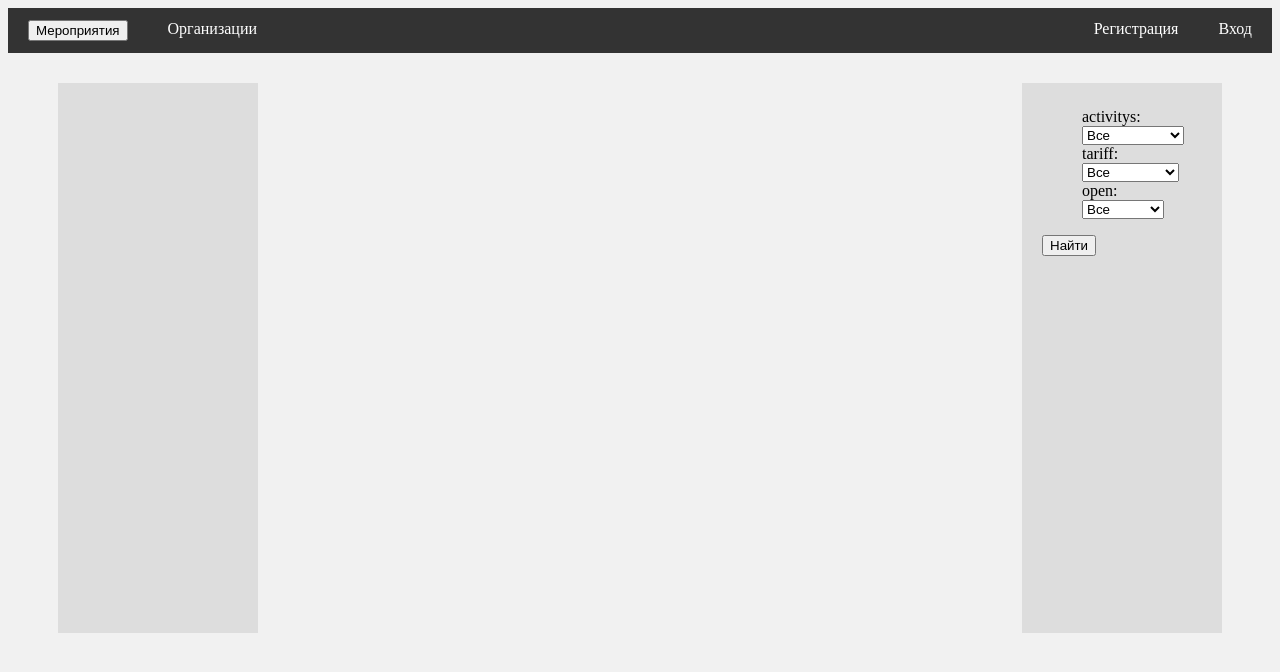
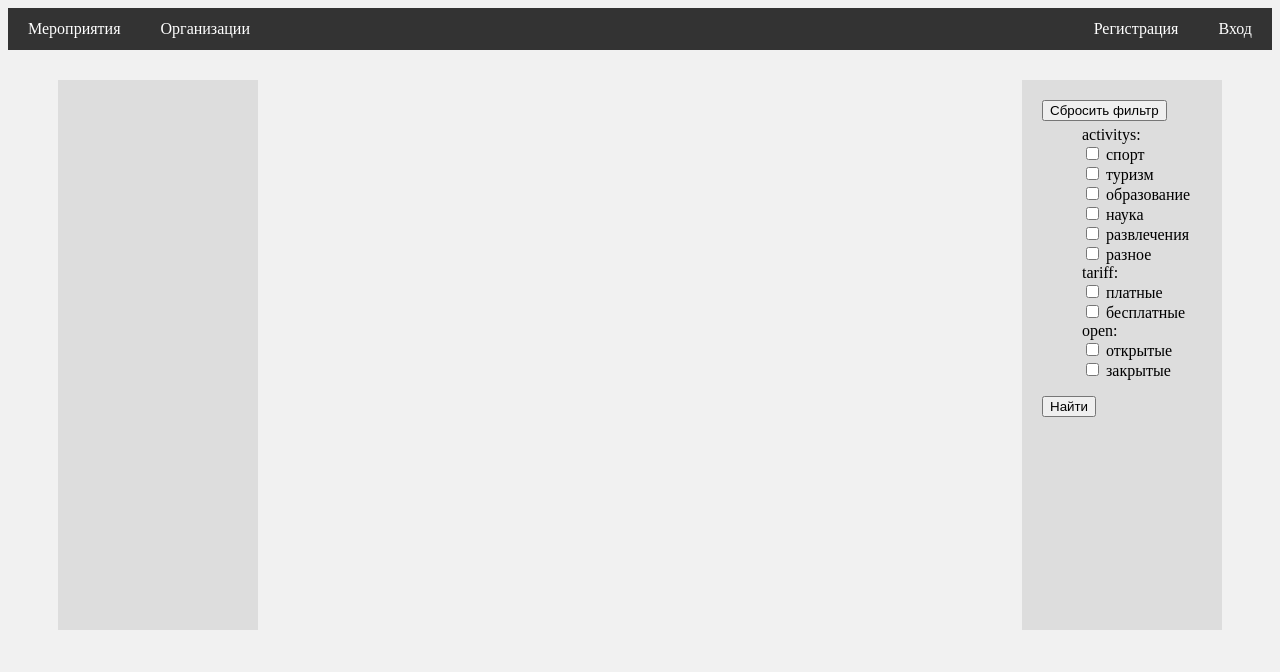
Before and after one commit to Drytimor/Recording, a Django app: page /events/ in a window 1280 px wide. Shown: the top 672 px of the page. Run offline with Django 4.2, Linux system fonts and the light colour scheme; data that the repository does not hold is empty.

Commit message:
Пагинация django

```diff
--- a/record/apis.py
+++ b/record/apis.py
@@ -9,12 +9,7 @@ from record.selectors.events import events_category
 
 class EventsListApi(APIView):
     class Pagination(LimitOffsetPagination):
-        default_limit = 1
-
-    class FilterSetSerializer(serializers.Serializer):
-        activitys = serializers.CharField()
-        tariff = serializers.CharField()
-        open = serializers.CharField()
+        pass
 
     class OutputSerializer(serializers.Serializer):
         organization__name = serializers.CharField()
@@ -31,8 +26,30 @@ class EventsListApi(APIView):
                                                decimal_places=2)
 
     def get(self, request):
-        filter_serializer = self.FilterSetSerializer(data=request.query_params)
-        filter_serializer.is_valid(raise_exception=True)
-        events = events_category(filters=filter_serializer.validated_data).qs
+        events = events_category()
+        return get_paginated_response(
+            pagination_class=self.Pagination,
+            serializer_class=self.OutputSerializer,
+            queryset=events,
+            request=request,
+            view=self
+        )
+
+    def post(self, request):
+        events = events_category(filters=request.data)
         data = self.OutputSerializer(events, many=True).data
         return Response(data)
+
+
+def get_paginated_response(*, pagination_class, serializer_class, queryset, request, view):
+    paginator = pagination_class()
+    page = paginator.paginate_queryset(queryset, request, view=view)
+    page_link = paginator.get_html_context().get('page_links')
+    if page is not None:
+        serializer = serializer_class(page, many=True)
+        response = paginator.get_paginated_response(serializer.data)
+        return paginator.get_paginated_response(serializer.data)
+
+    serializer = serializer_class(queryset, many=True)
+
+    return Response(data=serializer.data)
--- a/record/forms.py
+++ /dev/null
@@ -1 +0,0 @@
-from django import forms
--- a/record/selectors/events.py
+++ b/record/selectors/events.py
@@ -1,31 +1,25 @@
-from django_filters import FilterSet, ChoiceFilter
+from django_filters import FilterSet, MultipleChoiceFilter
 from record.models import Events, ActivitysChoices, PaymentTariffChoices, StatusOpeningChoices
 from django.forms import widgets
 
 
 class EventsCategoryFilter(FilterSet):
 
-    activitys = ChoiceFilter(field_name='organization__activitys__name',
-                             lookup_expr='exact',
-                             label='activitys',
-                             widget=widgets.Select,
-                             choices=ActivitysChoices.choices,
-                             empty_label='Все'
-                             )
-    tariff = ChoiceFilter(field_name='status_tariff',
-                          lookup_expr='exact',
-                          label='tariff',
-                          widget=widgets.Select,
-                          choices=PaymentTariffChoices.choices,
-                          empty_label='Все',
-                          )
-    open = ChoiceFilter(field_name='status_opening',
-                        lookup_expr='exact',
-                        label='open',
-                        widget=widgets.Select,
-                        choices=StatusOpeningChoices.choices,
-                        empty_label='Все',
-                        )
+    activitys = MultipleChoiceFilter(field_name='organization__activitys__name',
+                                     label='activitys',
+                                     widget=widgets.CheckboxSelectMultiple,
+                                     choices=ActivitysChoices.choices,
+                                     )
+    tariff = MultipleChoiceFilter(field_name='status_tariff',
+                                  label='tariff',
+                                  widget=widgets.CheckboxSelectMultiple,
+                                  choices=PaymentTariffChoices.choices,
+                                  )
+    open = MultipleChoiceFilter(field_name='status_opening',
+                                label='open',
+                                widget=widgets.CheckboxSelectMultiple,
+                                choices=StatusOpeningChoices.choices,
+                                )
 
     class Meta:
         model = Events
@@ -41,4 +35,4 @@ def events_category(filters=None) -> EventsCategoryFilter:
                                "quantity_clients", "price_event",
                                "organization__name",
                                )
-    return EventsCategoryFilter(filters, qs)
+    return EventsCategoryFilter(filters, qs).qs
--- a/record/static/record/events.js
+++ b/record/static/record/events.js
@@ -1,27 +1,64 @@
-async function getEvent() {
-    let div = await document.getElementById('central')
-    let url = 'http://127.0.0.1:10000/api/events'
-    let response = await fetch(url)
-    let data = await response.json()
+const URL = 'http://127.0.0.1:10000/api/events-list/'
+const RequestAllEvents = new Request(URL, {
+    method: "GET"
+})
 
-    for(let elem of data){
+document.addEventListener('DOMContentLoaded', RequestEventsAPI(RequestAllEvents))
+
+const GetAllEvents = document.querySelector('#all_events')
+GetAllEvents.addEventListener('click', () => {
+    RequestEventsAPI(RequestAllEvents)
+});
+
+
+const FilterForm = document.querySelector('#filter_form');
+FilterForm.addEventListener('submit', (e) => {
+    e.preventDefault();
+    const RequestFilterEvents = new Request(URL, {
+        method: "POST",
+        body: new FormData(FilterForm)
+    })
+    RequestEventsAPI(RequestFilterEvents)
+});
+
+
+async function RequestEventsAPI(request) {
+    let response = await fetch(request)
+    let event_data = await response.json()
+    CreateHTMLRecords(event_data)
+}
+
+
+function CreateHTMLRecords(event_data) {
+    console.log(event_data)
+    const div = document.querySelector('#records')
+    const pagination = document.querySelector('#page')
+    let records=''
+    let pages = `
+        <div class="pagination">
+            <a href=${event_data.previous}>«</a>
+            <a href=${event_data.next}>»</a>
+        </div>`
+    for (let elem of event_data.results) {
         let record = `
             <div class="row_main">
                 <div id="recording">
                     <div id="description">
-                        <p class="organization"><a id="get_organization" href="url">${ elem.organization__name}</a></p>
+                        <p class="center"><a id="get_organization" href="url">${ elem.organization__name}</a></p>
                         <a id="event" href="url">${elem.name}</a>
                         <p> Дата: ${elem.date_event}</p>
                         <p> Время: с ${elem.start_time} по ${elem.end_time}</p>
                         <p> Лимит участников: ${elem.limit_clients} </p>
                         <p> Количество участников: ${elem.quantity_clients} </p>
                         <p> Цена: ${elem.price_event}</p>
-                        <p class="organization"><a id="get_recording" href="url">Записаться</a></p>
+                        <p class="center"><a id="get_recording" href="url">Записаться</a></p>
                     </div>
                 </div>
             </div>
             `
+        records += record
+    }
+    div.innerHTML = records
+    pagination.innerHTML = pages
 
-        div.innerHTML += record
-    }
 }
--- a/record/static/record/home.css
+++ b/record/static/record/home.css
@@ -81,9 +81,6 @@
     border: 0.1px solid red;
 }
 
-.organization {
-    text-align: center;
-}
 
 #get_organization, #get_recording, #event {
     text-decoration: none;
@@ -95,9 +92,30 @@
 }
 
 /*
+пагинация
+*/
+.pagination {
+    display: inline-block;
+    margin-top: 20px;
+}
+
+.pagination a {
+    color: black;
+    padding: 8px 16px;
+    text-decoration: none;
+}
+
+.pagination a.active {
+    background-color: #ddd;
+    color: black;
+}
+
+.pagination a:hover:not(.active) {background-color: #ddd;}
+.center {text-align: center;}
+
+/*
 правая навигация
 */
-
 .row_right {
     box-sizing: border-box;
     width: 200px;
--- a/record/templates/record/events.html
+++ b/record/templates/record/events.html
@@ -4,9 +4,8 @@
 <head>
 
     <meta charset="UTF-8">
+    <title>Мероприятия</title>
     <link rel="stylesheet" href="{% static 'record/home.css' %}">
-    <title>Запись</title>
-    <script src="{% static 'record/events.js' %}"></script>
 
 </head>
 
@@ -14,8 +13,8 @@
 
 
 <!--Верхняя навигационная панель-->
-<div class="nav_top">
-    <a><button type="submit" id="button" onclick="getEvent()">Мероприятия</button></a>
+<div class="nav_top" >
+    <a href="{% url 'event' %}">Мероприятия</a>
     <a href="url">Организации</a>
     <a class="right" href="url">Вход</a>
     <a class="right" href="url">Регистрация</a>
@@ -23,30 +22,46 @@
 
 
 <!--Левая навигационная панель-->
+
 <div class="row_left">
     <ul class="nav_left">
     </ul>
 </div>
 
+<!--Правая навигационная панель-->
 
-<!--Правая навигационная панель-->
-<form method="get">
-    {% csrf_token %}
 <div class="row_right">
-    <ul class="nav_right">
-        {{ category.form.as_ul }}
-    </ul>
-    <button type="submit" >Найти</button>
+    <button id="all_events">Сбросить фильтр</button>
+    <form method="get" id="filter_form">
+        {% csrf_token %}
+        <ul class="nav_right" >
+            {{ filter.form }}
+        </ul>
+        <button>Найти</button>
+    </form>
 </div>
-</form>
 
 
 <!--Центральный блок-->
-<div id="central">
-<!--описание-->
+<div id="records">
+
+</div>
+
+<div class="center" id="page">
+<!--    <div class="pagination">-->
+<!--        <a href="#">«</a>-->
+<!--        <a href="#">1</a>-->
+<!--        <a class="active" href="#">2</a>-->
+<!--        <a href="#">3</a>-->
+<!--        <a href="#">4</a>-->
+<!--        <a href="#">5</a>-->
+<!--        <a href="#">6</a>-->
+<!--        <a href="#">»</a>-->
+<!--</div>-->
 </div>
 
 
+<script src="{% static 'record/events.js' %}"></script>
 
 </body>
 </html>
--- a/record/urls.py
+++ b/record/urls.py
@@ -4,7 +4,7 @@ from .apis import EventsListApi
 
 
 events_api_patterns = [
-    path("events/", EventsListApi.as_view(), name='api_event')
+    path("events-list/", EventsListApi.as_view(), name='api_event')
 ]
 
 urlpatterns = [
--- a/record/views.py
+++ b/record/views.py
@@ -1,6 +1,7 @@
 from django.shortcuts import HttpResponse
 from django.views.generic import TemplateView
-from .selectors.events import events_category
+from .selectors.events import EventsCategoryFilter
+
 
 # Create your views here.
 
@@ -15,5 +16,5 @@ class EventsHomePage(TemplateView):
 
     def get_context_data(self, **kwargs):
         context = super().get_context_data(**kwargs)
-        context.setdefault("category", events_category(self.request.GET))
+        context.setdefault("filter", EventsCategoryFilter)
         return context
```
Also changed, not shown: project_recording/settings.py (+13 -0 lines).
